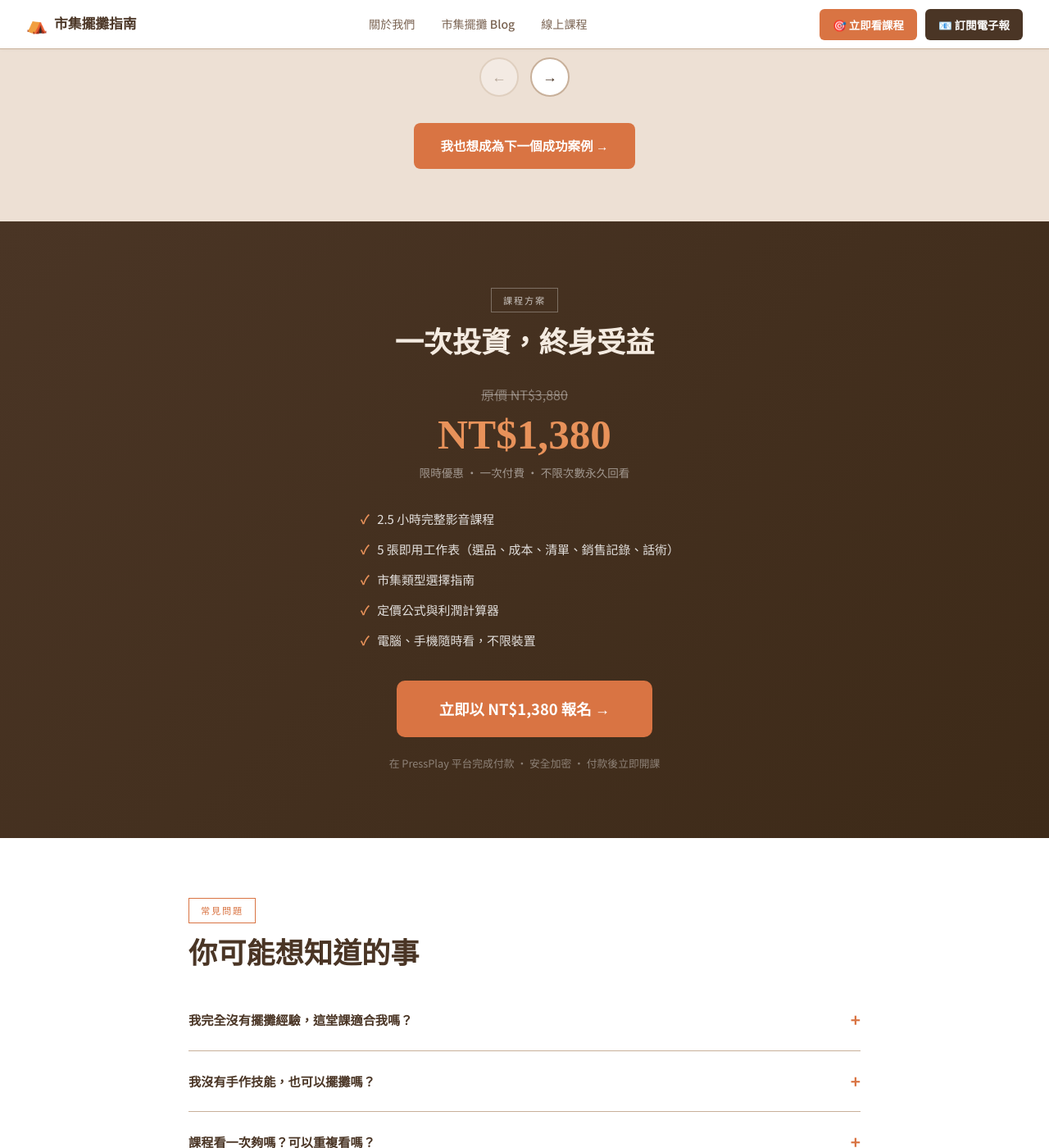
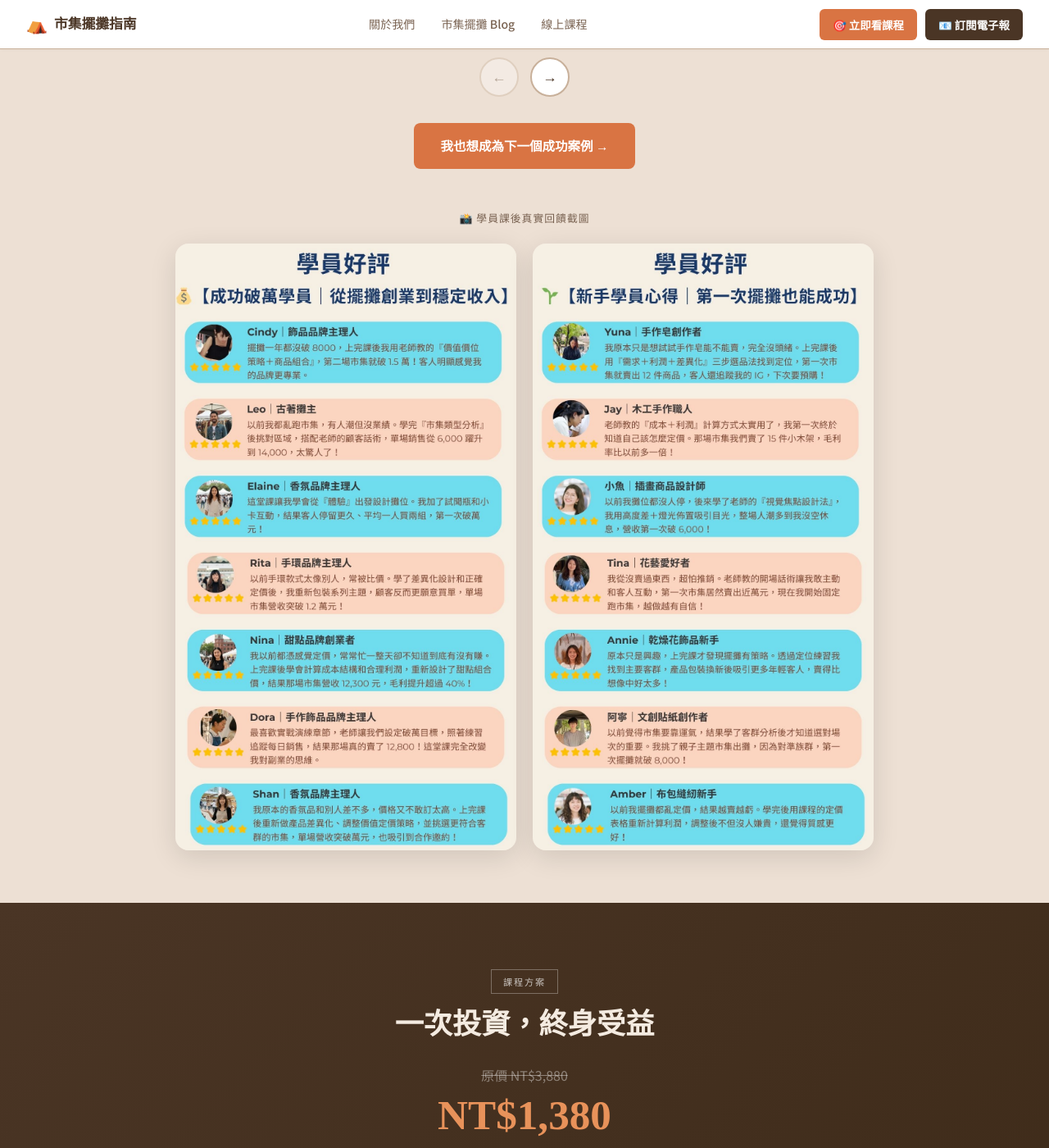
Before and after one commit to bwyt0207/market-stall-guide, a Jekyll site: the page index.html, which Jekyll copies as it is, in a window 1280 px wide and 1400 px high, scrolled down 4057 px. Shown: the whole window at 82% size. Built offline with Jekyll 4.4.1, drawn with Linux system fonts in a browser that asks for light colours.

Commit message:
Add real student testimonial photos as proof images below carousel

```diff
--- a/index.html
+++ b/index.html
@@ -601,6 +601,24 @@
     }
     .testimonials-cta a:hover { background: var(--rust); transform: translateY(-2px); }
 
+    /* Proof images */
+    .tc-proof { padding: 48px 24px 0; max-width: 900px; margin: 0 auto; }
+    .tc-proof-label {
+      text-align: center; font-size: 0.8rem; color: var(--text-muted);
+      letter-spacing: 0.08em; margin-bottom: 20px;
+    }
+    .tc-proof-grid {
+      display: grid; grid-template-columns: 1fr 1fr; gap: 20px;
+    }
+    .tc-proof-img {
+      width: 100%; border-radius: 16px;
+      box-shadow: 0 8px 32px rgba(0,0,0,0.12);
+      display: block;
+    }
+    @media (max-width: 640px) {
+      .tc-proof-grid { grid-template-columns: 1fr; }
+    }
+
     /* ── NEWSLETTER ── */
     .newsletter-section {
       background: linear-gradient(135deg, #4A5C35 0%, #607151 100%);
@@ -1401,6 +1419,15 @@
 
   <div class="testimonials-cta">
     <a href="https://www.pressplay.cc/project/F84147CAF5C8D337BE254B5D3DFB7C62/about" target="_blank">我也想成為下一個成功案例 →</a>
+  </div>
+
+  <!-- 真實截圖佐證 -->
+  <div class="tc-proof">
+    <div class="tc-proof-label">📸 學員課後真實回饋截圖</div>
+    <div class="tc-proof-grid">
+      <img src="/market-stall-guide/assets/images/testimonials-advanced.jpg" alt="成功破萬學員好評截圖" class="tc-proof-img">
+      <img src="/market-stall-guide/assets/images/testimonials-beginner.jpg" alt="新手學員心得截圖" class="tc-proof-img">
+    </div>
   </div>
 </section>
 
```
